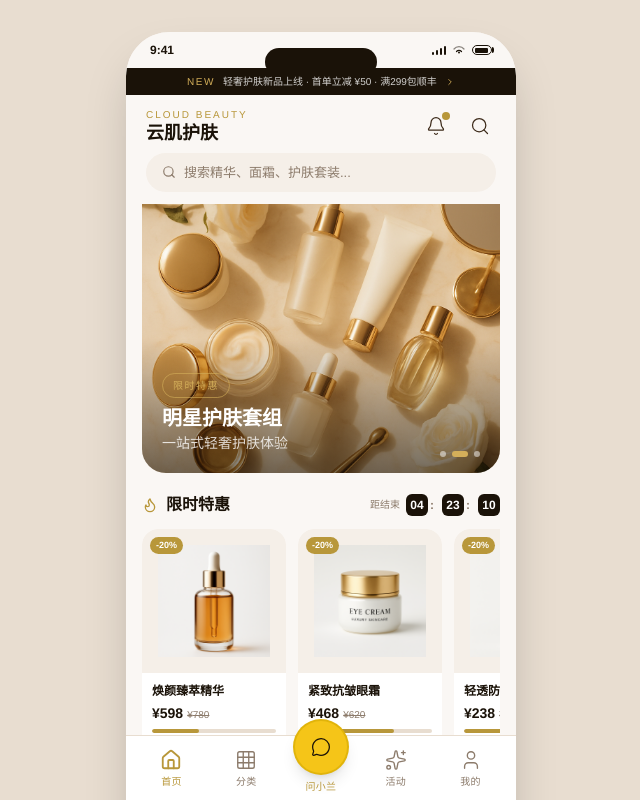
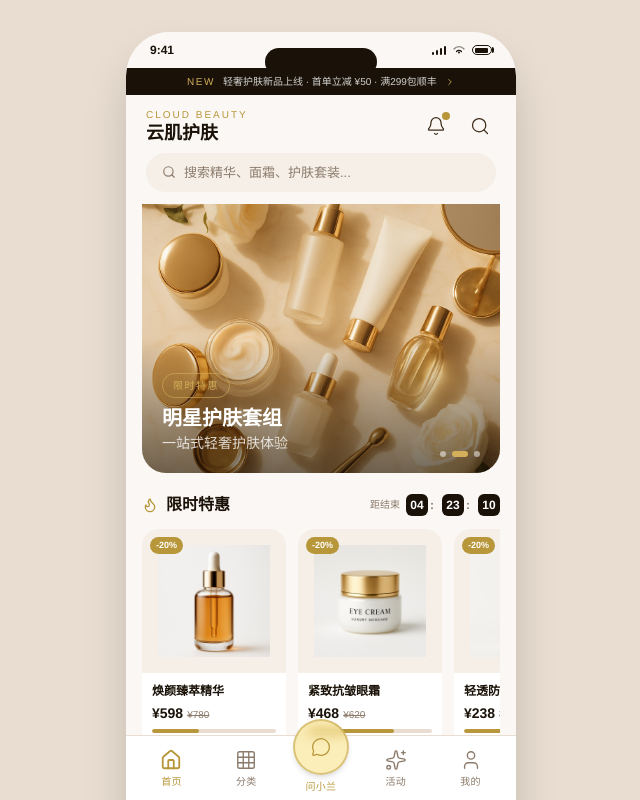
Before and after one commit to 315fang/cloud-mp-qianduan, a Next.js app: page / in a window 1280 px wide. Shown: the top 800 px of the page, without its empty margins (319-959 px from the left). Built offline with nearby package versions, Linux system fonts and the light colour scheme.

Commit message:
feat: update BottomNav styles and message icon color
Updated shadow and background colors, added blur effect, changed icon color

Co-authored-by: 王飞 <192938845+315fang@users.noreply.github.com>

```diff
--- a/src/components/BottomNav.tsx
+++ b/src/components/BottomNav.tsx
@@ -58,16 +58,17 @@ export default function BottomNav() {
             className={`flex flex-col items-center gap-1 group`}
           >
             <div
-              className={`w-14 h-14 rounded-full flex items-center justify-center shadow-lg border-2 transition-all duration-200 ${
+              className={`w-14 h-14 rounded-full flex items-center justify-center shadow-md border-2 transition-all duration-200 ${
                 isActive("/ai")
-                  ? "bg-[#F5C518] border-[#D4A800]"
-                  : "bg-[#F5C518] border-[#D4A800]/60 group-active:border-[#D4A800]"
+                  ? "bg-[#F5C518]/40 border-[#B8973A]"
+                  : "bg-[#F5C518]/30 border-[#B8973A]/50 group-active:bg-[#F5C518]/50"
               }`}
+              style={{ backdropFilter: "blur(6px)" }}
             >
               <MessageCircle
                 size={20}
                 strokeWidth={1.5}
-                className="text-[#1A1208]"
+                className="text-[#B8973A]"
               />
             </div>
             <span className="text-[10px] font-medium text-[#B8973A] tracking-wide">
```
